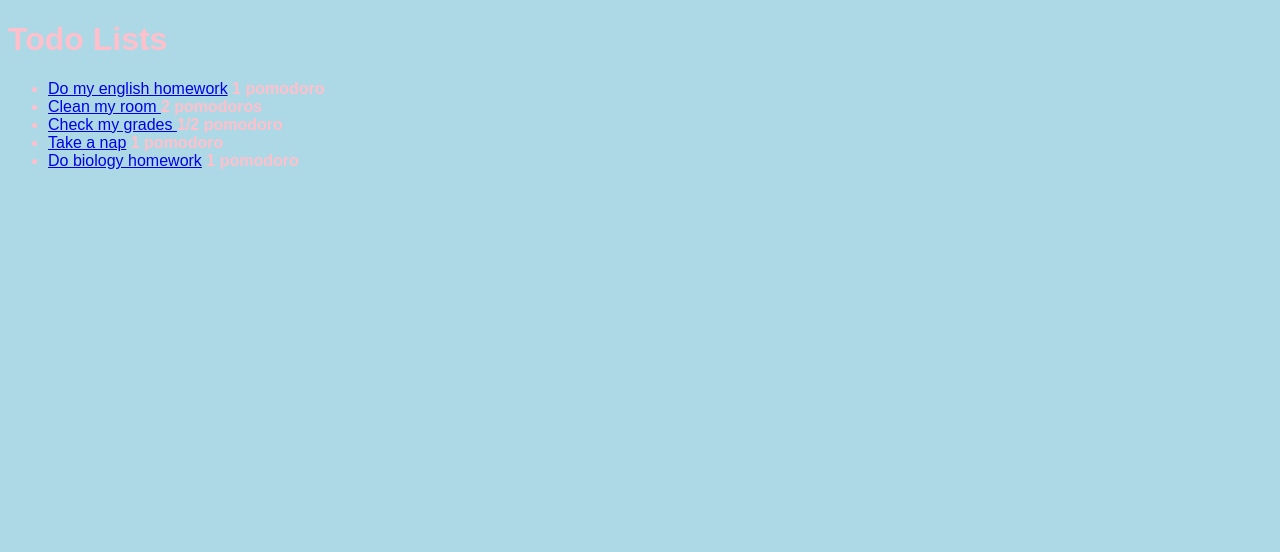
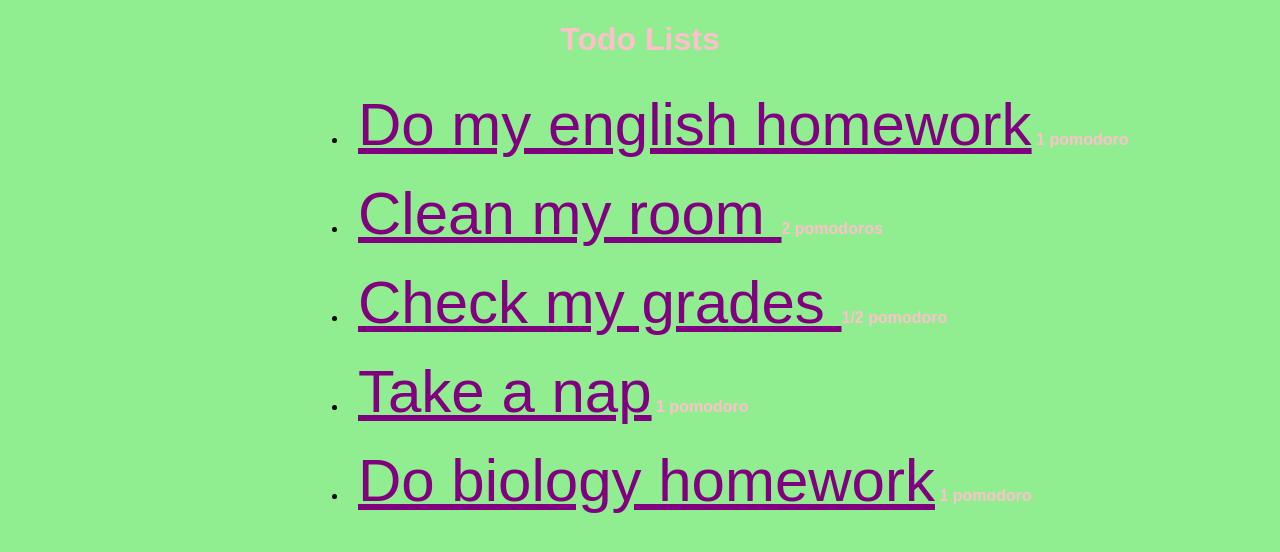
Before and after one commit to aniyah1/todo_app_front_end, a plain HTML site: page index.html in a window 1280 px wide. Drawn offline with Linux system fonts and the light colour scheme.

Commit message:
added style to index

```diff
--- a/index.css
+++ b/index.css
@@ -1,5 +1,6 @@
 h1{
     color: pink;
+    text-align: center
 }
 
 html{
@@ -7,14 +8,22 @@ html{
 }
 
 body {
-    background-color: lightblue;
+    background-color: lightgreen;
 }
 
-li {
-    color: pink;
+li a{
+    color: purple;
+    font-size:60px
 }
 
 .pomodoro-estimate{
     font-weight: bold;
     color: pink;
+
 }
+ ul{
+     margin-left: 300px;
+ }
+  li {
+      padding:10px;
+  }
```
